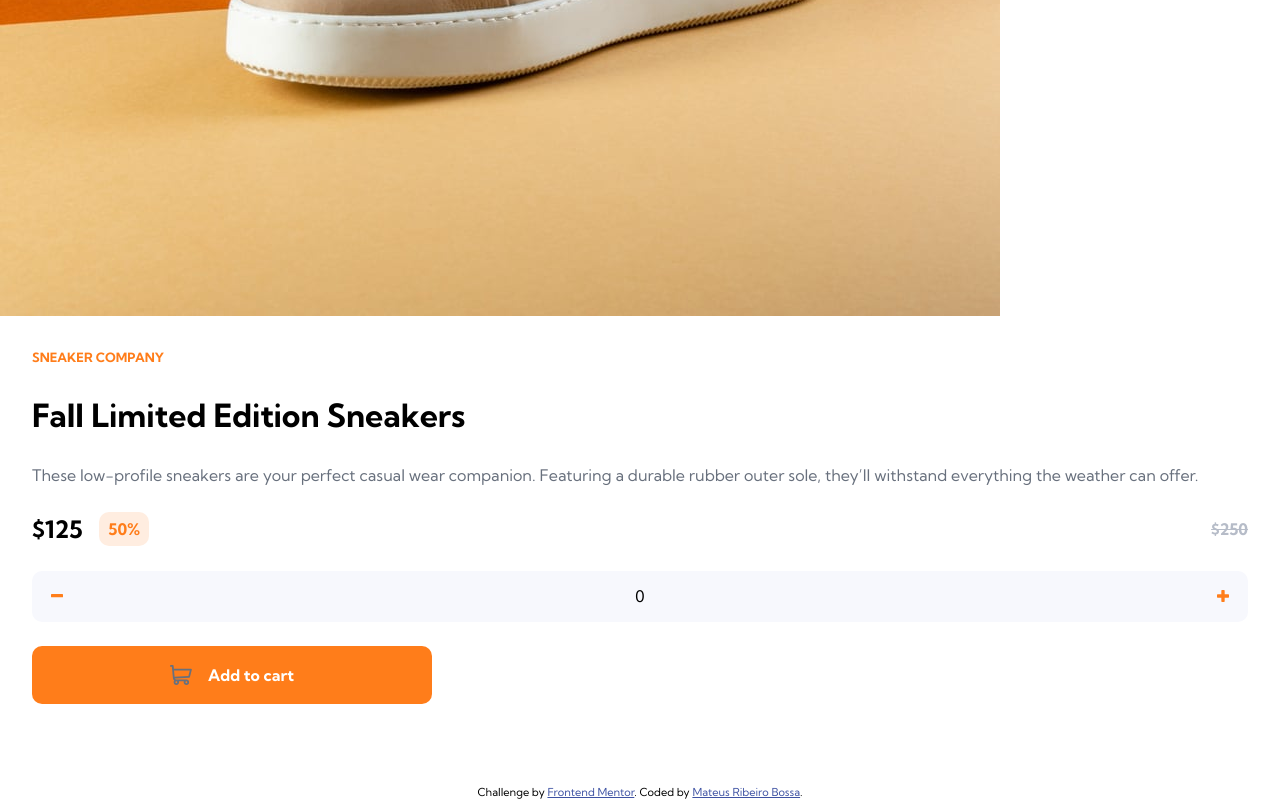
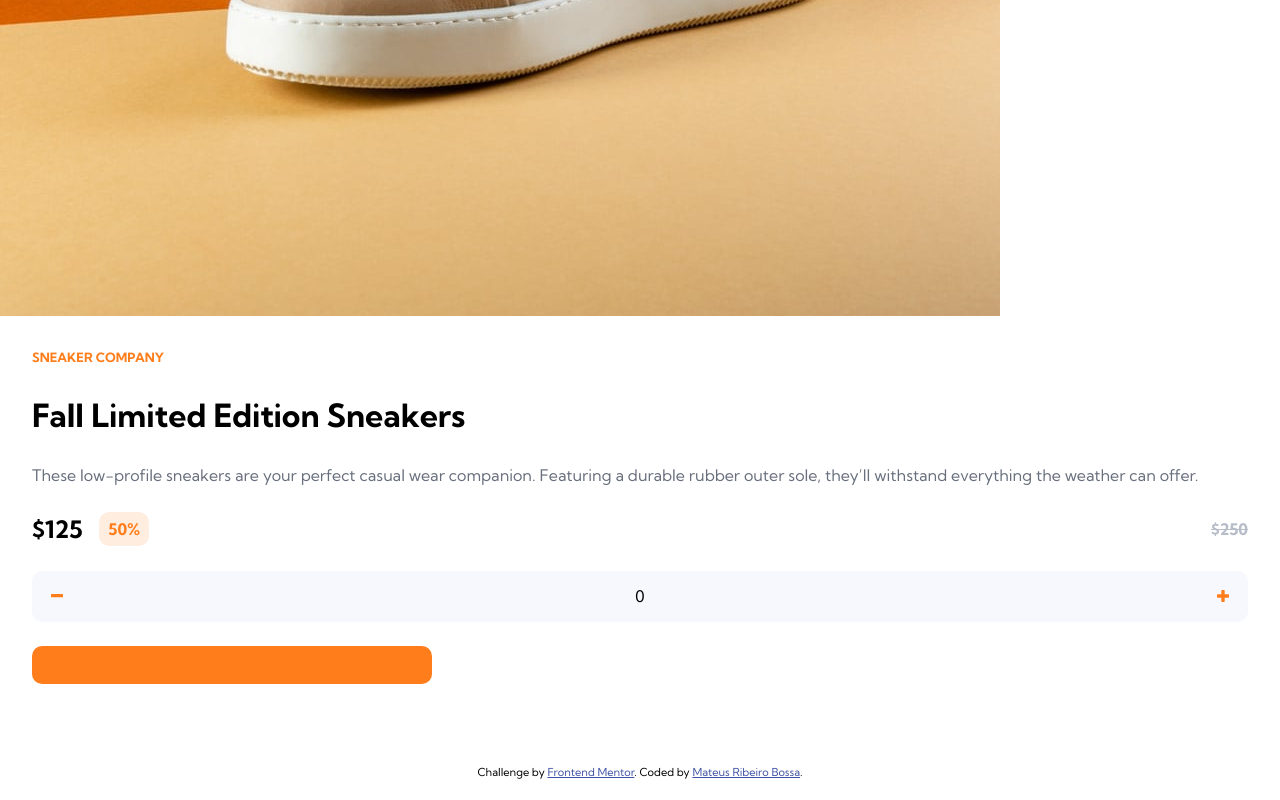
Before and after one commit to mtbossa/frontend-mentor-ecommerce-page, a Vue app: page / in a window 1280 px wide. Shown: the part 684-1484 px from the top of the page. Built offline with nearby package versions, Linux system fonts and the light colour scheme.

Commit message:
Add props to AppButton so it can be reused.

```diff
--- a/src/components/AppButton.vue
+++ b/src/components/AppButton.vue
@@ -1,16 +1,37 @@
 <template>
   <button class="app-button app-button--orange padding-y--small">
     <img
+      v-if="icon"
       class="app-button__icon"
-      src="@/assets/images/icon-cart.svg"
-      alt="Cart"
+      :src="getImgUrl(icon)"
+      :alt="alt"
     />
-    Add to cart
+    <slot></slot>
   </button>
 </template>
 
 <script>
-export default {};
+export default {
+  props: {
+    icon: {
+      type: String,
+      default() {
+        return "";
+      },
+    },
+    alt: {
+      type: String,
+      default() {
+        return "";
+      },
+    },
+  },
+  methods: {
+    getImgUrl(pic) {
+      return require(`../assets/images/${pic}`);
+    },
+  },
+};
 </script>
 
 <style scoped>
@@ -20,15 +41,13 @@ export default {};
   flex-direction: row;
   justify-content: center;
   gap: 1rem;
-  min-width: 300px;
+  max-width: 400px;
   width: 100%;
-  max-width: 400px;
   border: none;
   cursor: pointer;
   font-weight: 700;
   font-size: 1rem;
   border-radius: var(--border-radius-size);
-  line-height: 0;
 }
 
 .app-button--orange {
```
